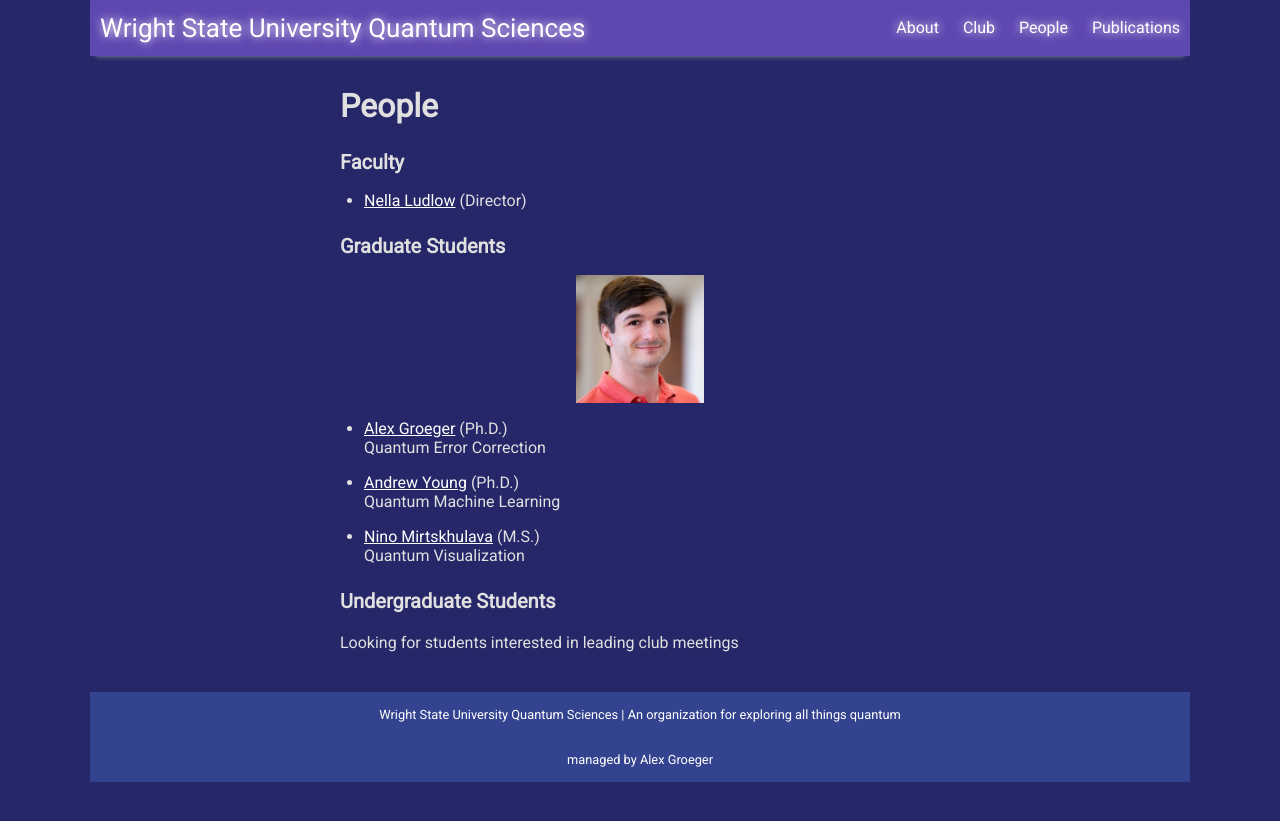
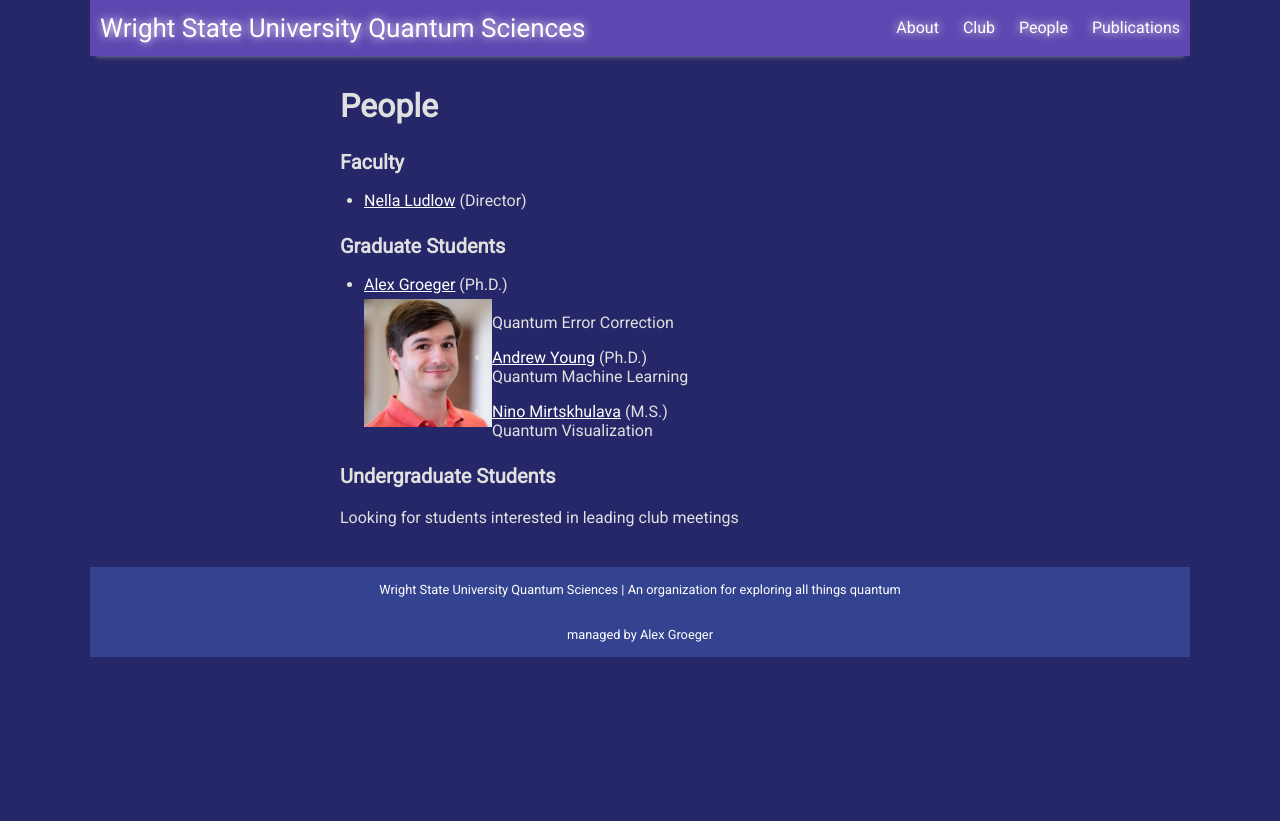
Before and after one commit to WSU-Quantum-Sciences/wsu-quantum-sciences.github.io, a Jekyll site: the page built from pages/people.md, in a window 1280 px wide. Shown: the top 821 px of the page. Built offline with Jekyll 4.4.1, drawn with Linux system fonts in a browser that asks for light colours; nearby versions of some CDN libraries.

Commit message:
left alignment

```diff
--- a/pages/people.md
+++ b/pages/people.md
@@ -8,8 +8,7 @@ permalink: /people
 * [Nella Ludlow](https://www.linkedin.com/in/nellaludlow/) (Director) <br />
 
 ### Graduate Students
-<img src="./assets/img/people/alex-groeger.jpg" alt="A headshot photo of Alex Groeger" width="128"/>
-* [Alex Groeger](https://www.linkedin.com/in/alexander-h-groeger/) (Ph.D.) <br /> Quantum Error Correction <br />
+* [Alex Groeger](https://www.linkedin.com/in/alexander-h-groeger/) (Ph.D.) <br /> <img src="./assets/img/people/alex-groeger.jpg" align="left" alt="A headshot photo of Alex Groeger" width="128"/> <br /> Quantum Error Correction <br />
 * [Andrew Young](https://www.linkedin.com/in/andrew-young-a590b9161/) (Ph.D.) <br /> Quantum Machine Learning <br />
 * [Nino Mirtskhulava](https://www.linkedin.com/in/nino-mirtskhulava-gali/) (M.S.) <br /> Quantum Visualization <br />
 
```
